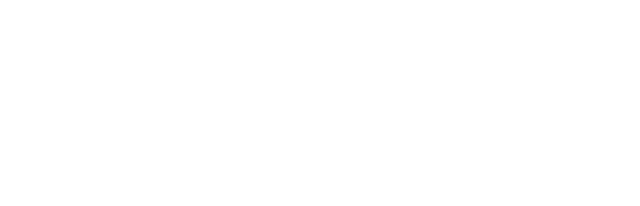
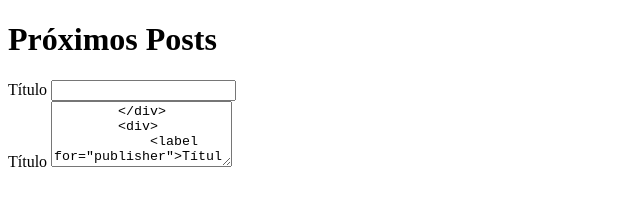
Before and after one commit to camisbersann/objectPosts, a plain HTML site: page index.html in a window 1280 px wide. Shown: the whole page, without its empty margins (0-640 px from the left). Drawn offline with Linux system fonts and the light colour scheme.

Commit message:
feat: create post form

```diff
--- a/index.html
+++ b/index.html
@@ -8,6 +8,27 @@
     <link rel="stylesheet" href="assets/css/stlye.index.css">
 </head>
 <body>
+    <h1>Próximos Posts</h1>
 
+    <div id="postForm">
+        <div>
+            <label for="title">Título</label>
+            <input type="text" id="title" name="title" required>
+        </div>
+        <div>
+            <label for="resume">Título</label>
+            <textarea type="text" id="resume" name="resume" rows="4" required>
+        </div>
+        <div>
+            <label for="publisher">Título</label>
+            <input type="text" id="publisher" name="publisher" required>
+        </div>
+        <div>
+            <label for="date">Título</label>
+            <input type="text" id="date" name="date" required>
+        </div>
+
+        <button>Cadastrar</button>
+    </div>
 </body>
 </html>
```
